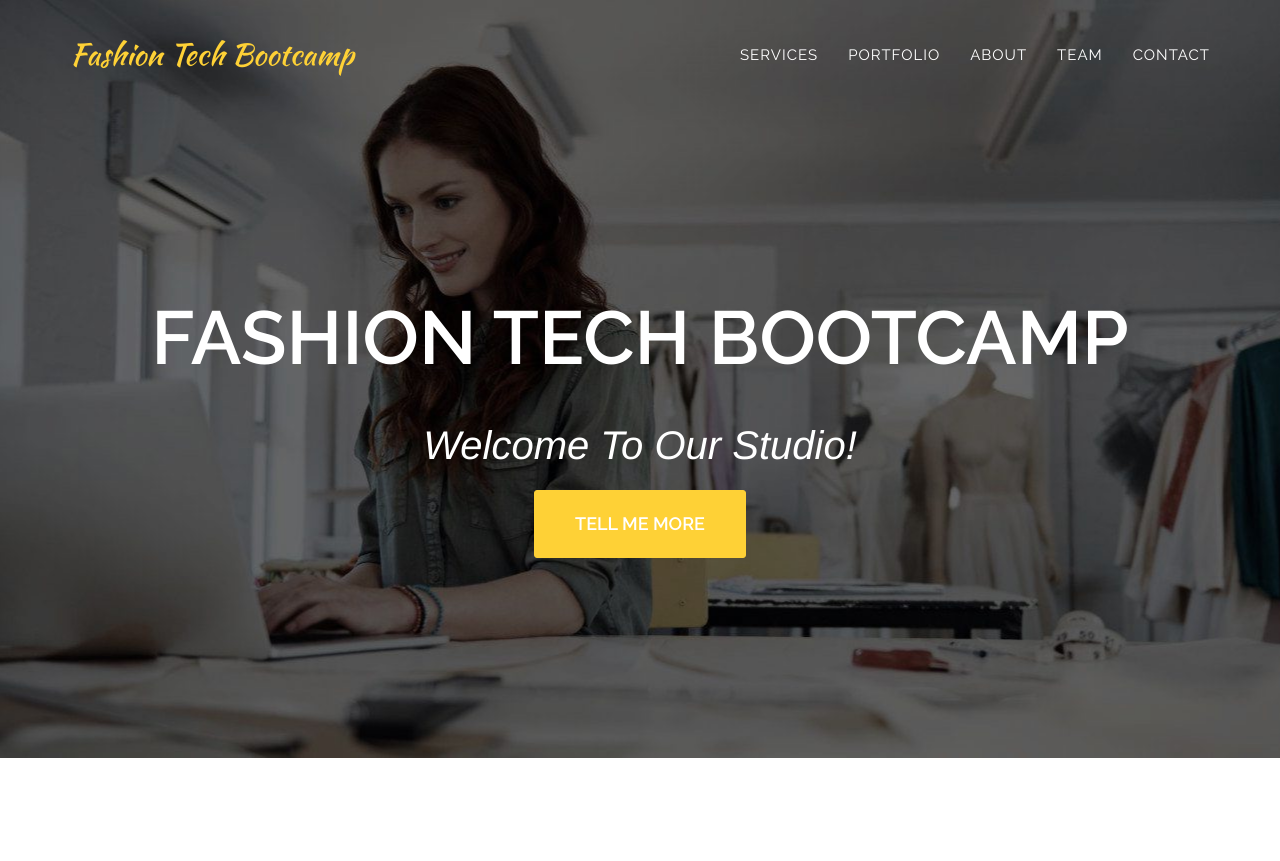
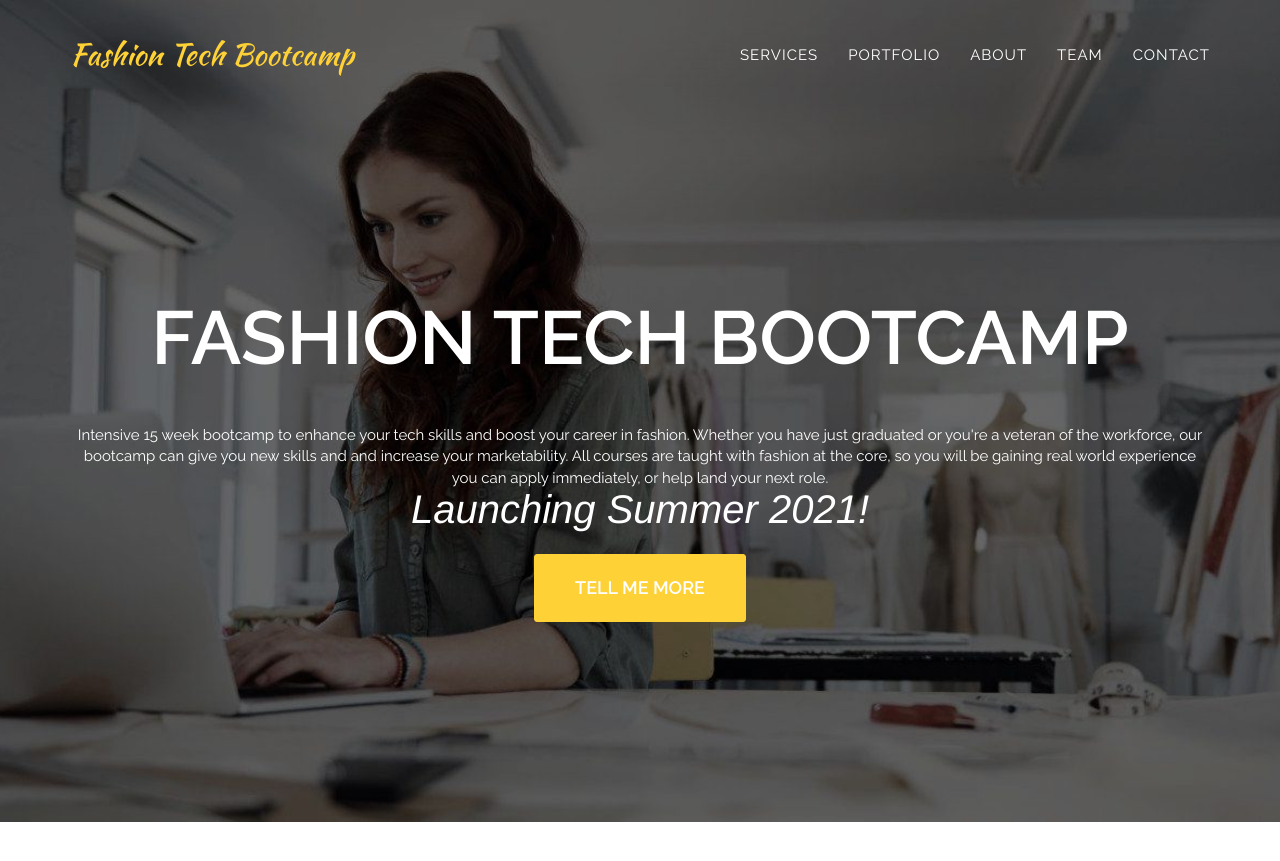
Before and after one commit to fashionbootcamp/info-site, a Jekyll site: the page built from index.html, in a window 1280 px wide and 900 px high. Shown: the top 861 px of the window. Built offline with Jekyll 4.4.1, drawn with Linux system fonts in a browser that asks for light colours; some web fonts are replaced.

Commit message:
Update header.html

```diff
--- a/_includes/header.html
+++ b/_includes/header.html
@@ -46,7 +46,13 @@
     <div class="container">
         <div class="intro-text">
             <div class="intro-heading">Fashion Tech Bootcamp</div>
-            <div class="intro-lead-in">Welcome To Our Studio!</div>
+            <div>
+                Intensive 15 week bootcamp to enhance your tech skills and boost your career in fashion. Whether you
+                have just graduated or you're a veteran of the workforce, our bootcamp can give you new skills and and
+                increase your marketability. All courses are taught with fashion at the core, so you will be gaining
+                real world experience you can apply immediately, or help land your next role.
+            </div>
+            <div class="intro-lead-in">Launching Summer 2021!</div>
             <a href="#services" class="page-scroll btn btn-xl">Tell Me More</a>
         </div>
     </div>
```
